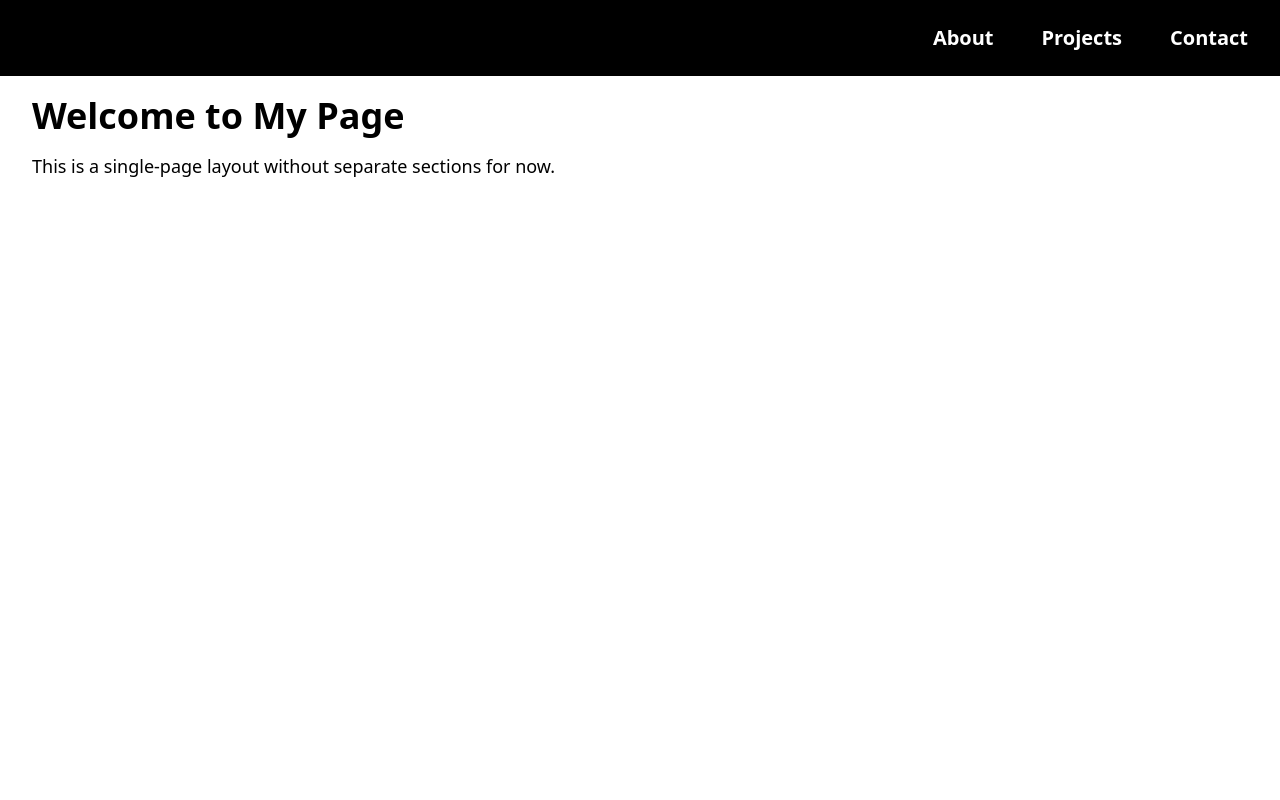
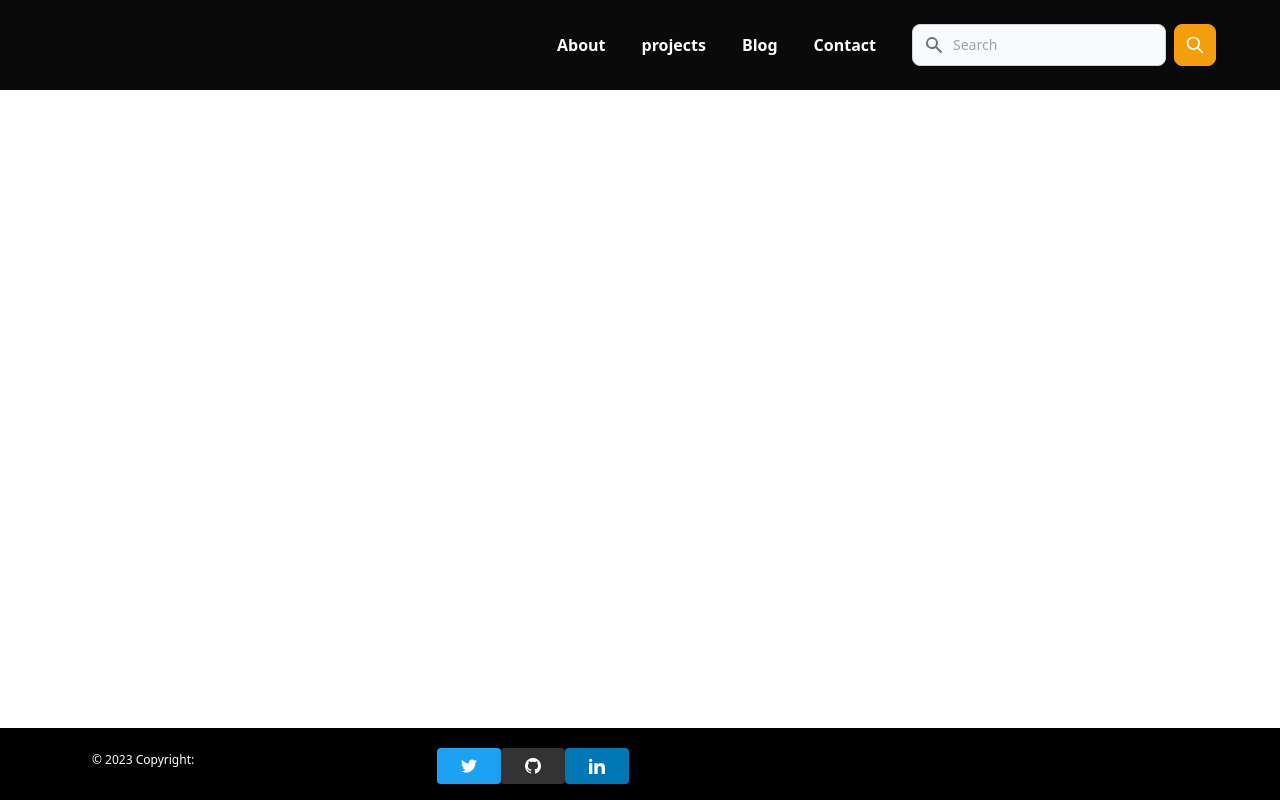
Before and after one commit to besod/Portfolio, a Django app: page / in a window 1280 px wide. Run offline with Django 4.2, Linux system fonts and the light colour scheme; some libraries are stand-ins or nearby versions.

Commit message:
changed index, added more templates

```diff
--- a/personal/core/static/css/style.css
+++ /dev/null
@@ -1,19 +0,0 @@
-/* style.css */
-.bg-image {
-  background-image: url("../images/sunset.jpg");
-  background-size: cover;
-  background-repeat: no-repeat;
-  background-attachment: fixed; /* Optional, to fix the background image */
-  min-height: 100vh;
-}
-/* Styling for the navbar */
-.navbar {
-  position: fixed;
-  top: 0;
-  left: 0;
-  width: 100%;
-  background-color: black; /* Set the background color to black */
-  color: white; /* Set the text color to white */
-  padding: 1rem;
-  z-index: 1;
-}
--- /dev/null
+++ b/personal/core/templates/common/base.html
@@ -0,0 +1,214 @@
+{% load static %}
+<!DOCTYPE html>
+<html>
+  <head>
+    <meta charset="UTF-8" />
+    <meta http-equiv="X-UA-Compatible" content="IE=edge" />
+    <meta name="viewport" content="width=device-width, initial-scale=1.0" />
+
+    <script src="https://cdn.tailwindcss.com"></script>
+    <script src="https://code.jquery.com/jquery-3.6.0.min.js"></script>
+    <!-- Add icon library -->
+    <link
+      rel="stylesheet"
+      href="https://cdnjs.cloudflare.com/ajax/libs/font-awesome/4.7.0/css/font-awesome.min.css"
+    />
+    <link
+      rel="stylesheet"
+      type="text/css"
+      href="{% static 'css/style.css' %}"
+    />
+  </head>
+
+  <body class="flex flex-col min-h-screen">
+    <header
+      id="home"
+      class="flex bg-neutral-950 py-6 px-16 fixed top-0 left-0 right-0 z-40"
+    >
+      <nav class="flex items-center w-full">
+        <div class="flex-grow lg:flex lg:items-center lg:w-auto">
+          <ul
+            class="w-full justify-end flex-grow lg:flex lg:items-center lg:w-auto ml-auto"
+          >
+            <li>
+              <a
+                href="{% url 'index' %}"
+                class="px-4 py-2 mr-1 text-white font-bold hover:bg-amber-600 rounded-full"
+                >About</a
+              >
+            </li>
+            <li>
+              <a
+                href=""
+                class="px-4 py-2 mr-1 text-white font-bold hover:bg-amber-600 rounded-full"
+                >projects
+              </a>
+            </li>
+
+            <li>
+              <a
+                href=""
+                class="px-4 py-2 mr-1 text-white font-bold hover:bg-amber-600 rounded-full"
+                >Blog</a
+              >
+            </li>
+            <li>
+              <a
+                href=""
+                class="px-4 py-2 mr-1 text-white font-bold hover:bg-amber-600 rounded-full"
+                >Contact</a
+              >
+            </li>
+          </ul>
+        </div>
+
+        <!-- search form  -->
+        <form class="flex items-center ml-4 pl-0" action="" method="get">
+          <label for="simple-search" class="sr-only">Search</label>
+          <div class="relative w-full">
+            <div
+              class="absolute inset-y-0 left-0 flex items-center pl-3 pointer-events-none"
+            >
+              <svg
+                aria-hidden="true"
+                class="w-5 h-5 text-gray-500 dark:text-gray-400"
+                fill="currentColor"
+                viewBox="0 0 20 20"
+                xmlns="http://www.w3.org/2000/svg"
+              >
+                <path
+                  fill-rule="evenodd"
+                  d="M8 4a4 4 0 100 8 4 4 0 000-8zM2 8a6 6 0 1110.89 3.476l4.817 4.817a1 1 0 01-1.414 1.414l-4.816-4.816A6 6 0 012 8z"
+                  clip-rule="evenodd"
+                ></path>
+              </svg>
+            </div>
+            <input
+              type="text"
+              id="simple-search"
+              class="bg-gray-50 border border-gray-300 text-gray-900 text-sm rounded-lg focus:ring-amber-500 focus:border-amber-500 block w-full pl-10 p-2.5 dark:bg-gray-700 dark:border-gray-600 dark:placeholder-gray-400 dark:text-white dark:focus:ring-amber-500 dark:focus:border-amber-500"
+              name="q"
+              placeholder="Search"
+              required
+            />
+          </div>
+          <button
+            type="submit"
+            class="p-2.5 ml-2 text-sm font-medium text-white bg-amber-500 rounded-lg border border-amber-500 hover:bg-amber-600 focus:ring-4 focus:outline-none focus:ring-amber-500 dark:bg-amber-600 dark:hover:bg-amber-600 dark:focus:ring-amber-600"
+          >
+            <svg
+              class="w-5 h-5"
+              fill="none"
+              stroke="currentColor"
+              viewBox="0 0 24 24"
+              xmlns="http://www.w3.org/2000/svg"
+            >
+              <path
+                stroke-linecap="round"
+                stroke-linejoin="round"
+                stroke-width="2"
+                d="M21 21l-6-6m2-5a7 7 0 11-14 0 7 7 0 0114 0z"
+              ></path>
+            </svg>
+            <span class="sr-only">Search</span>
+          </button>
+        </form>
+      </nav>
+    </header>
+    <div class="flex-grow container mx-auto">
+      {% block content %} {% endblock %}
+    </div>
+
+    <!-- footer content -->
+    <footer
+      class="bg-black text-center pl-20 text-white lg:text-left text-xs z-10"
+    >
+      <div class="mx-3 pt-5 text-center md:text-left pb-2">
+        <div class="grid-1 grid gap-1 md:grid-cols-2 lg:grid-cols-4">
+          <div>
+            <div class="bg-black text-white mt-1">
+              <span>© 2023 Copyright:</span>
+            </div>
+          </div>
+          <div>
+            <div class="flex justify-center items-center">
+              <div class="flex justify-center items-center">
+                <!-- Twitter -->
+                <button
+                  type="button"
+                  data-te-ripple-init
+                  data-te-ripple-color="light"
+                  class="hover:text-orange-400 mb-2 inline-block rounded px-6 py-2.5 text-xs font-medium uppercase leading-normal text-white shadow-md transition duration-150 ease-in-out hover:shadow-lg focus:shadow-lg focus:outline-none focus:ring-0 active:shadow-lg"
+                  style="background-color: #1da1f2"
+                >
+                  <svg
+                    xmlns="http://www.w3.org/2000/svg"
+                    class="h-4 w-4"
+                    fill="currentColor"
+                    viewBox="0 0 24 24"
+                  >
+                    <path
+                      d="M24 4.557c-.883.392-1.832.656-2.828.775 1.017-.609 1.798-1.574 2.165-2.724-.951.564-2.005.974-3.127 1.195-.897-.957-2.178-1.555-3.594-1.555-3.179 0-5.515 2.966-4.797 6.045-4.091-.205-7.719-2.165-10.148-5.144-1.29 2.213-.669 5.108 1.523 6.574-.806-.026-1.566-.247-2.229-.616-.054 2.281 1.581 4.415 3.949 4.89-.693.188-1.452.232-2.224.084.626 1.956 2.444 3.379 4.6 3.419-2.07 1.623-4.678 2.348-7.29 2.04 2.179 1.397 4.768 2.212 7.548 2.212 9.142 0 14.307-7.721 13.995-14.646.962-.695 1.797-1.562 2.457-2.549z"
+                    />
+                  </svg>
+                </button>
+
+                <!-- github -->
+                <a
+                  href="https://github.com/besod?tab=repositories"
+                  target="_blank"
+                  rel="noopener noreferrer"
+                >
+                  <button
+                    type="button"
+                    data-te-ripple-init
+                    data-te-ripple-color="light"
+                    class="hover:text-orange-400 mb-2 inline-block rounded px-6 py-2.5 text-xs font-medium uppercase leading-normal text-white shadow-md transition duration-150 ease-in-out hover:shadow-lg focus:shadow-lg focus:outline-none focus:ring-0 active:shadow-lg"
+                    style="background-color: #333"
+                  >
+                    <svg
+                      xmlns="http://www.w3.org/2000/svg"
+                      class="h-4 w-4"
+                      fill="currentColor"
+                      viewBox="0 0 24 24"
+                    >
+                      <path
+                        d="M12 0c-6.626 0-12 5.373-12 12 0 5.302 3.438 9.8 8.207 11.387.599.111.793-.261.793-.577v-2.234c-3.338.726-4.033-1.416-4.033-1.416-.546-1.387-1.333-1.756-1.333-1.756-1.089-.745.083-.729.083-.729 1.205.084 1.839 1.237 1.839 1.237 1.07 1.834 2.807 1.304 3.492.997.107-.775.418-1.305.762-1.604-2.665-.305-5.467-1.334-5.467-5.931 0-1.311.469-2.381 1.236-3.221-.124-.303-.535-1.524.117-3.176 0 0 1.008-.322 3.301 1.23.957-.266 1.983-.399 3.003-.404 1.02.005 2.047.138 3.006.404 2.291-1.552 3.297-1.23 3.297-1.23.653 1.653.242 2.874.118 3.176.77.84 1.235 1.911 1.235 3.221 0 4.609-2.807 5.624-5.479 5.921.43.372.823 1.102.823 2.222v3.293c0 .319.192.694.801.576 4.765-1.589 8.199-6.086 8.199-11.386 0-6.627-5.373-12-12-12z"
+                      />
+                    </svg>
+                  </button>
+                </a>
+
+                <!-- Linkedin -->
+                <a
+                  href="https://www.linkedin.com/in/biniyam-negussie/"
+                  target="_blank"
+                  rel="noopener noreferrer"
+                >
+                  <button
+                    type="button"
+                    data-te-ripple-init
+                    data-te-ripple-color="light"
+                    class="hover:text-orange-400 mb-2 inline-block rounded px-6 py-2.5 text-xs font-medium uppercase leading-normal text-white shadow-md transition duration-150 ease-in-out hover:shadow-lg focus:shadow-lg focus:outline-none focus:ring-0 active:shadow-lg"
+                    style="background-color: #0077b5"
+                  >
+                    <svg
+                      xmlns="http://www.w3.org/2000/svg"
+                      class="h-4 w-4"
+                      fill="currentColor"
+                      viewBox="0 0 24 24"
+                    >
+                      <path
+                        d="M4.98 3.5c0 1.381-1.11 2.5-2.48 2.5s-2.48-1.119-2.48-2.5c0-1.38 1.11-2.5 2.48-2.5s2.48 1.12 2.48 2.5zm.02 4.5h-5v16h5v-16zm7.982 0h-4.968v16h4.969v-8.399c0-4.67 6.029-5.052 6.029 0v8.399h4.988v-10.131c0-7.88-8.922-7.593-11.018-3.714v-2.155z"
+                      />
+                    </svg>
+                  </button>
+                </a>
+              </div>
+            </div>
+          </div>
+        </div>
+      </div>
+    </footer>
+  </body>
+</html>
--- a/personal/core/templates/index.html
+++ b/personal/core/templates/index.html
@@ -1,55 +1,6 @@
-{% load static %}
-
-<!DOCTYPE html>
-<html lang="en">
-  <head>
-    <meta charset="UTF-8" />
-    <meta name="viewport" content="width=device-width, initial-scale=1.0" />
-    <title>Biniyam</title>
-    <link
-      href="https://cdn.jsdelivr.net/npm/tailwindcss@2.2.19/dist/tailwind.min.css"
-      rel="stylesheet"
-    />
-    <link href="{% static 'css/style.css' %}" rel="stylesheet" />
-    <!-- Link to your external CSS file -->
-  </head>
-  <body>
-    <div class="navbar fixed top-0 left-0 w-full bg-black text-white py-4">
-      <ul
-        class="flex flex-col sm:flex-row space-y-2 sm:space-y-0 sm:space-x-4 text-white justify-end"
-      >
-        <li>
-          <a
-            href="#about"
-            class="hover:text-gray-300 hover:underline font-bold text-xl inline-block px-4 py-2 rounded-full"
-            >About</a
-          >
-        </li>
-        <li>
-          <a
-            href="#projects"
-            class="hover:text-gray-300 hover:underline font-bold text-xl inline-block px-4 py-2 rounded-full"
-            >Projects</a
-          >
-        </li>
-        <li>
-          <a
-            href="#contact"
-            class="hover:text-gray-300 hover:underline font-bold text-xl inline-block px-4 py-2 flex items-center rounded-full"
-            >Contact</a
-          >
-        </li>
-      </ul>
-    </div>
-
-    <!-- Add your content here -->
-    <div class="container mx-auto mt-16 p-8">
-      <h1 class="text-4xl font-bold mb-4">Welcome to My Page</h1>
-      <p class="text-lg">
-        This is a single-page layout without separate sections for now.
-      </p>
-    </div>
-
-    <!-- Add JavaScript scripts or links here -->
-  </body>
-</html>
+{% extends "common/base.html" %} {% block content %}
+<!-- Add content for the index page -->
+<h1>Welcome to My Website</h1>
+<p>This is the landing page content.</p>
+<!-- Add more content-->
+{% endblock %}
--- a/personal/core/urls.py
+++ b/personal/core/urls.py
@@ -1,6 +1,9 @@
 from django.urls import path
-from core import views
+from . import views
 
 urlpatterns = [
     path('', views.index, name='index'),
+    path('projects/',views.projects, name='projects'),
+    path('contact/',views.contact, name='contact'),
+    path('blog/',views.blog, name='blog')
 ]
--- a/personal/core/views.py
+++ b/personal/core/views.py
@@ -3,3 +3,12 @@ from django.shortcuts import render
 # Create your views here.
 def index(request):
     return render(request, 'index.html',{})
+
+def projects(request):
+    return render(request, 'projects.html',{})
+
+def blog(request):
+    return render(request, 'blog.html',{})
+
+def contact(request):
+    return render(request, 'contact.html',{})
--- a/personal/personal/settings.py
+++ b/personal/personal/settings.py
@@ -56,7 +56,7 @@ ROOT_URLCONF = 'personal.urls'
 TEMPLATES = [
     {
         'BACKEND': 'django.template.backends.django.DjangoTemplates',
-        'DIRS': [],
+        'DIRS': [os.path.join(BASE_DIR, 'templates')],
         'APP_DIRS': True,
         'OPTIONS': {
             'context_processors': [
```
Also changed, not shown: personal/core/templates/blog.html (added), personal/core/templates/contact.html (added), personal/core/templates/projects.html (added).
